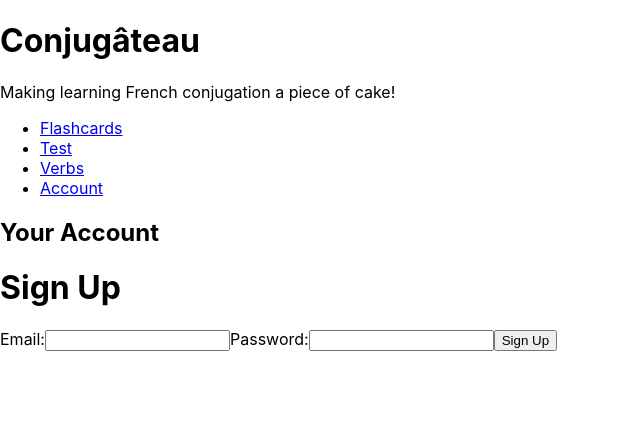
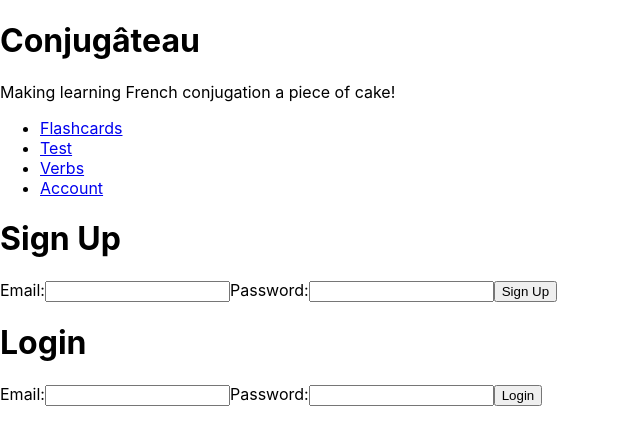
Before and after one commit to patriciamolnar/conjugateau, a React (Create React App) app in the folder frontend/: page /account in a window 1280 px wide. Shown: the top 444 px of the page, without its empty margins (0-640 px from the left). Built offline with nearby package versions, Linux system fonts and the light colour scheme.

Commit message:
adding LoginForm to Account page

```diff
--- /dev/null
+++ b/frontend/src/components/LoginForm.js
@@ -0,0 +1,49 @@
+import { useState } from 'react';
+
+function Loginform() {
+    const [user, setUser] = useState({
+        email: '',
+        password: ''
+    });
+
+    const updateDetails = (e) => {
+        const inputName = e.target.name;
+        const inputValue = e.target.value;
+        setUser(prevState => {
+            return {...prevState, [inputName]: inputValue}
+        });
+    }
+
+    const registerUser = (e) => {
+        e.preventDefault();
+
+        fetch('/user/login', {
+            method: "POST",
+            headers: {
+                'Content-type': 'application/json'
+            },
+            body: JSON.stringify(user)
+            })
+            .then((result) => result.json())
+            .then((info) => { console.log(info); })
+    }
+
+    return(
+        <>
+            <h1>Login</h1>
+            <form onSubmit={(e) => registerUser(e)}>
+                <label htmlFor="loginEmail">Email:</label>
+                <input type="email" id="loginEmail" name="email"
+                    value={user.email} autocomplete="email"
+                    onChange={(e) => updateDetails(e)}/>
+                <label htmlFor="loginPassword">Password:</label>
+                <input type="password" id="loginPassword" name="password"
+                    value={user.password} autocomplete="current-password"
+                    onChange={(e) => updateDetails(e)}/>
+                <button type="submit">Login</button>
+            </form>
+        </>
+    )
+}
+
+export default Loginform;
--- a/frontend/src/pages/Account.js
+++ b/frontend/src/pages/Account.js
@@ -1,10 +1,11 @@
+import Loginform from '../components/LoginForm';
 import Registerform from '../components/Registerform';
 
 function Account() {
     return (
         <>
-            <h2>Your Account</h2>
             <Registerform />
+            <Loginform />
         </>
     )
 }
```
